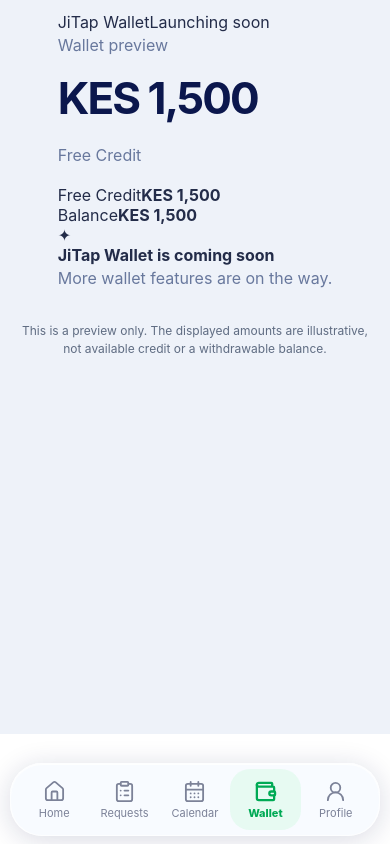
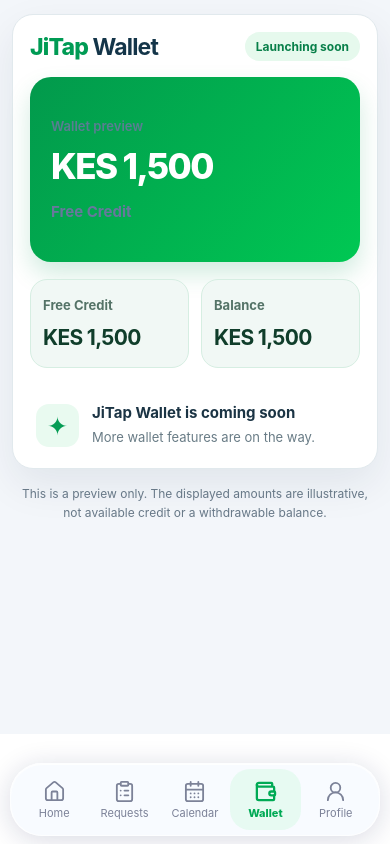
Before and after one commit to Jitap/jitapwebsite, a Next.js app: page /provider/wallet in a window 390 px wide. Built offline with nearby package versions, Linux system fonts and the light colour scheme; no server answers.

Commit message:
Style responsive JiTap wallet preview with updated credit and balance

```diff
--- a/src/app/provider/wallet/wallet.css
+++ b/src/app/provider/wallet/wallet.css
@@ -1,6 +1,20 @@
-.jt-wallet-coming-soon{min-height:calc(100dvh - 110px);background:#eef2f9;display:flex;flex-direction:column;align-items:center;justify-content:flex-start;padding:12px 12px 24px;}
-.jt-wallet-poster{width:min(100%,560px);border-radius:18px;overflow:hidden;background:#eef2f9;box-shadow:0 10px 32px rgba(12,32,73,.08);}
-.jt-wallet-poster-image{display:block;width:100%;height:auto;object-fit:contain;}
-.jt-wallet-disclaimer{text-align:center;color:#5f6c82;font-size:12px;line-height:1.5;max-width:480px;margin:14px auto 10px;}
-.jt-wallet-screen-reader-only{position:absolute;width:1px;height:1px;padding:0;margin:-1px;overflow:hidden;clip:rect(0,0,0,0);white-space:nowrap;border:0;}
-@media(min-width:700px){.jt-wallet-coming-soon{padding-top:32px;}}
+.jt-wallet-coming-soon{min-height:calc(100dvh - 110px);background:#f3f6fa;display:flex;flex-direction:column;align-items:center;padding:24px 14px 35px;color:#12253a}
+.jt-wallet-preview{width:min(100%,560px);background:#fff;border:1px solid #e1e9ed;border-radius:25px;padding:24px;box-shadow:0 16px 42px rgba(13,43,65,.08)}
+.jt-wallet-topline{display:flex;align-items:center;justify-content:space-between;gap:12px;margin-bottom:22px}
+.jt-wallet-brand{color:#009b54;font-size:23px;font-weight:850;letter-spacing:-.8px}
+.jt-wallet-brand span{color:#143549;font-weight:650}
+.jt-wallet-soon{color:#087f49;background:#e6f9ed;padding:7px 11px;border-radius:99px;font-size:12px;font-weight:750;white-space:nowrap}
+.jt-wallet-hero{background:linear-gradient(130deg,#02994c,#00c853);border-radius:21px;padding:32px 25px;min-height:200px;color:#fff;display:flex;flex-direction:column;justify-content:center;box-shadow:0 12px 24px rgba(0,150,85,.18)}
+.jt-wallet-eyebrow{font-size:13px;font-weight:600;opacity:.88;margin:0 0 10px}
+.jt-wallet-hero h1{font-size:clamp(35px,8vw,52px);letter-spacing:-1.6px;line-height:1.12;color:#fff;margin:0;font-weight:850}
+.jt-wallet-caption{font-size:15px;font-weight:650;margin:13px 0 0}
+.jt-wallet-summary{display:grid;grid-template-columns:repeat(2,minmax(0,1fr));gap:12px;margin-top:17px}
+.jt-wallet-summary-card{display:flex;flex-direction:column;gap:12px;background:#f1f8f5;border:1px solid #d6eee2;border-radius:17px;padding:20px 15px}
+.jt-wallet-summary-card span{font-size:13px;color:#547367;font-weight:650}
+.jt-wallet-summary-card strong{font-size:clamp(21px,5vw,28px);letter-spacing:-.7px;color:#103e2b;white-space:nowrap}
+.jt-wallet-launch{display:flex;align-items:center;gap:13px;margin-top:20px;padding:15px 6px 3px}
+.jt-wallet-launch-icon{width:43px;height:43px;display:grid;place-items:center;border-radius:13px;background:#e9faf0;color:#059c54;font-size:25px;flex:none}
+.jt-wallet-launch strong{display:block;font-size:15px;color:#1b3444}
+.jt-wallet-launch p{font-size:13px;color:#697c86;margin:4px 0 0}
+.jt-wallet-disclaimer{text-align:center;color:#677887;font-size:12px;line-height:1.55;max-width:490px;margin:16px auto 0}
+@media(max-width:440px){.jt-wallet-coming-soon{padding:14px 12px 30px}.jt-wallet-preview{padding:17px;border-radius:21px}.jt-wallet-hero{min-height:185px;padding:27px 21px}.jt-wallet-summary-card{padding:17px 12px}.jt-wallet-topline{margin-bottom:16px}}
```
